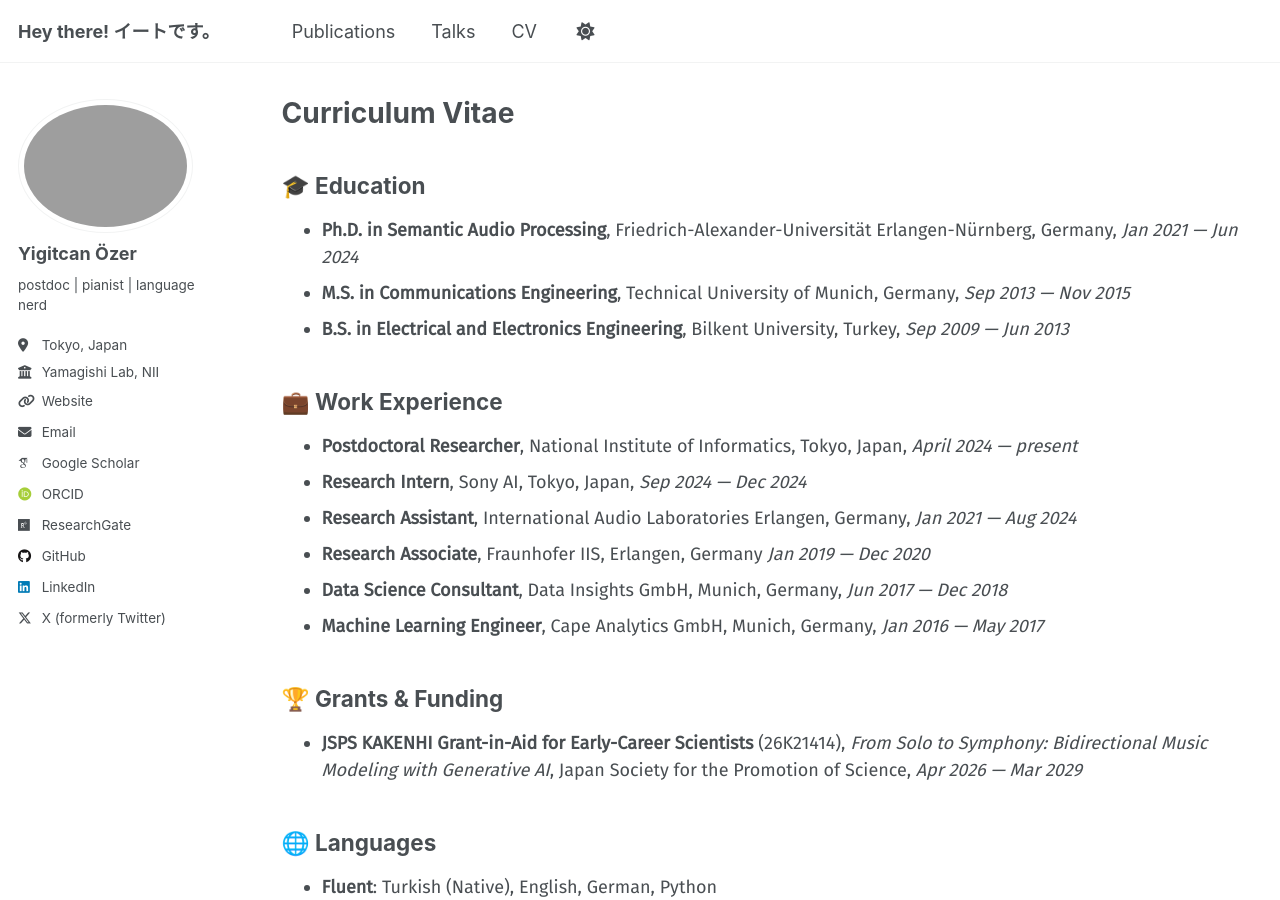
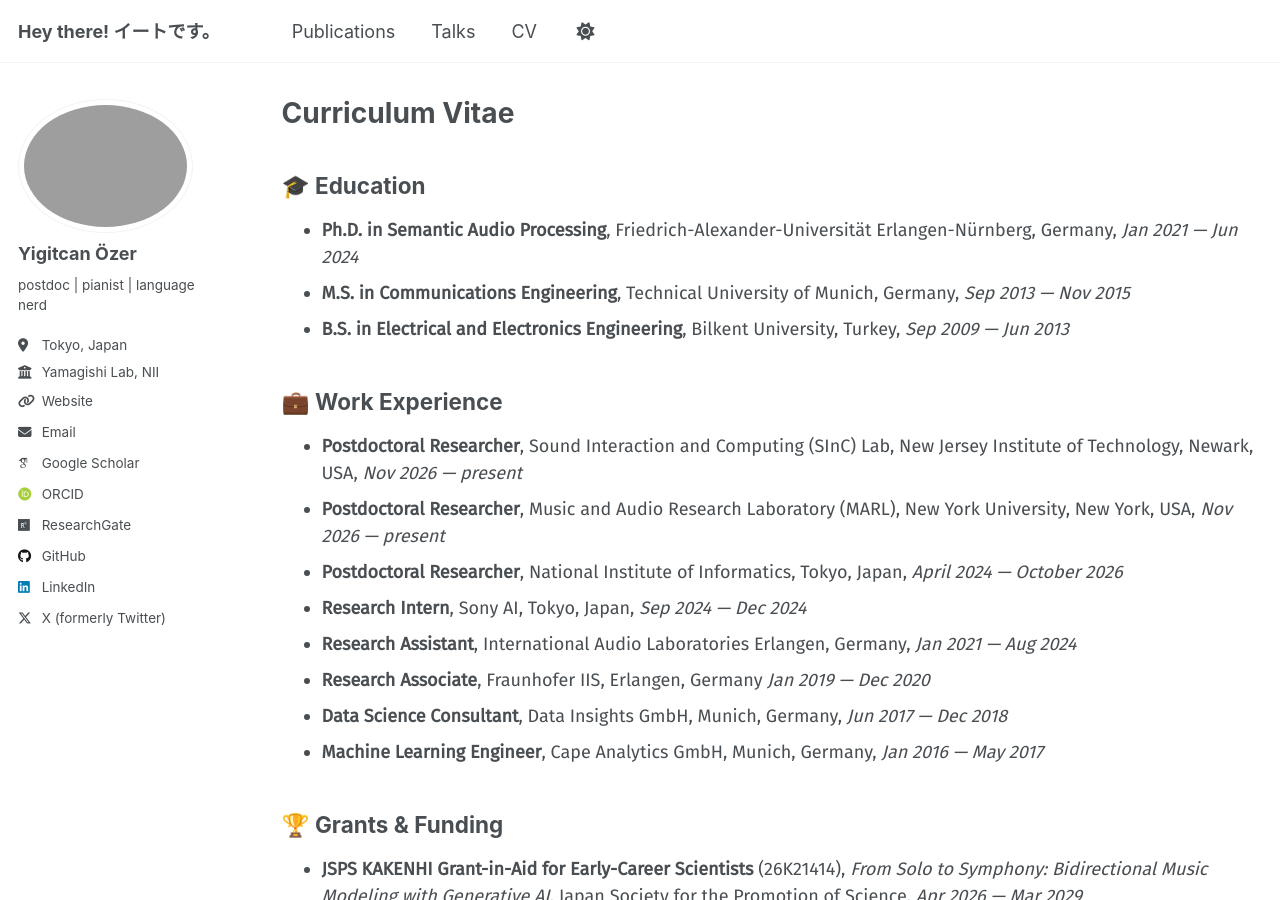
Before and after one commit to yiitozer/yiitozer.github.io, a Jekyll site: the page built from _pages/cv.md, in a window 1280 px wide and 900 px high. Built offline with Jekyll 4.4.1, drawn with Linux system fonts in a browser that asks for light colours; some web fonts are replaced.

Commit message:
Revise work experience details in cv.md
Updated work experience section with new positions and dates.

```diff
--- a/_pages/cv.md
+++ b/_pages/cv.md
@@ -13,7 +13,9 @@ redirect_from:
 * **B.S. in Electrical and Electronics Engineering**, Bilkent University, Turkey, *Sep 2009 — Jun 2013*
 
 ## 💼 Work Experience
-* **Postdoctoral Researcher**, National Institute of Informatics, Tokyo, Japan, *April 2024 — present*
+* **Postdoctoral Researcher**, Sound Interaction and Computing (SInC) Lab, New Jersey Institute of Technology, Newark, USA, *Nov 2026 — present*
+* **Postdoctoral Researcher**, Music and Audio Research Laboratory (MARL), New York University, New York, USA, *Nov 2026 — present*
+* **Postdoctoral Researcher**, National Institute of Informatics, Tokyo, Japan, *April 2024 — October 2026*
 * **Research Intern**, Sony AI, Tokyo, Japan, *Sep 2024 — Dec 2024*
 * **Research Assistant**, International Audio Laboratories Erlangen, Germany, *Jan 2021 — Aug 2024*
 * **Research Associate**, Fraunhofer IIS, Erlangen, Germany *Jan 2019 — Dec 2020*
```
